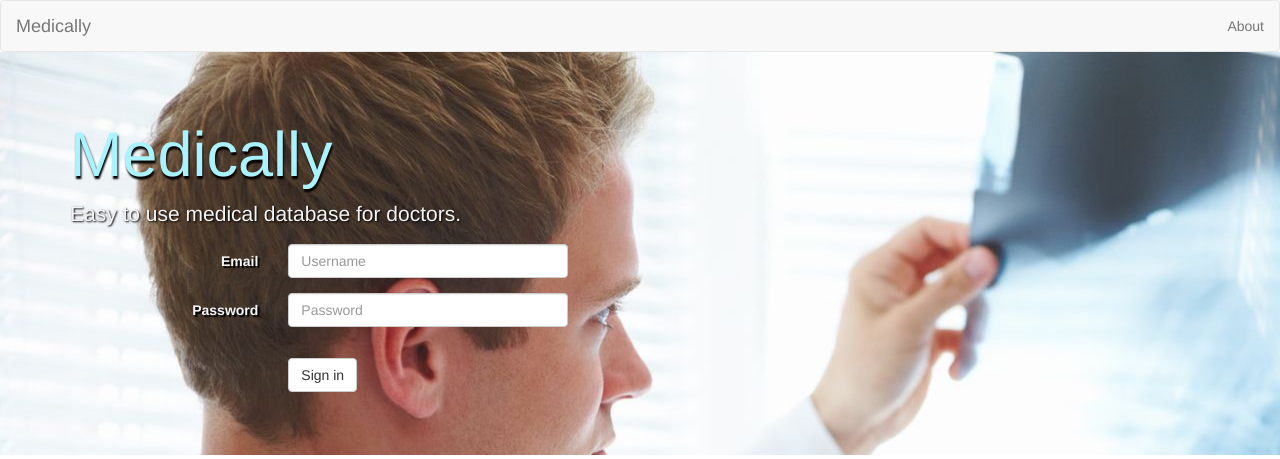
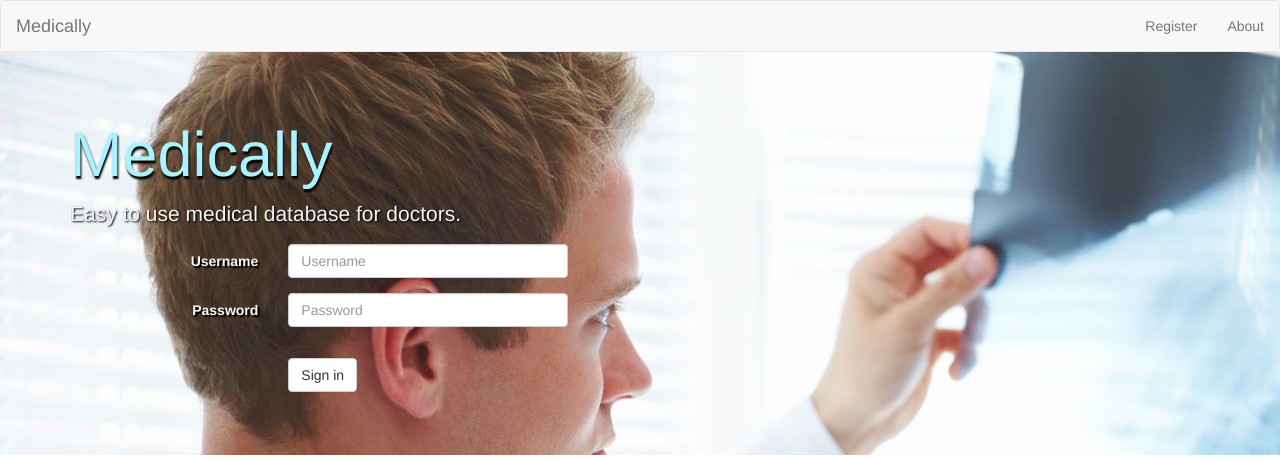
Before and after one commit to tdgunes/medically, a Django app: page / in a window 1280 px wide. Shown: the top 459 px of the page. Run offline with Django 3.2, Linux system fonts and the light colour scheme; some libraries are stand-ins or nearby versions.

Commit message:
Register button added to index

```diff
--- a/Medically/templates/index.html
+++ b/Medically/templates/index.html
@@ -35,7 +35,9 @@
 
         <ul class="nav navbar-nav navbar-right">
 
+          <li><a href="{% url 'new_user' %}">Register</a></li>
           <li><a href="#">About</a></li>
+
 
         </ul>
       </div>
@@ -48,11 +50,10 @@
           <div class="container">
             <h1>Medically</h1>
             <p>Easy to use medical database for doctors.</p>
-
                 <form class="form-horizontal" role="form" action="" method="post">
                     {% csrf_token %}
                   <div class="form-group">
-                    <label for="inputEmail3" class="col-sm-2 control-label">Email</label>
+                    <label for="inputEmail3" class="col-sm-2 control-label">Username</label>
                     <div class="col-sm-10">
                       <input type="username" name="username" class="form-control" id="inputEmail3" placeholder="Username">
                     </div>
```
